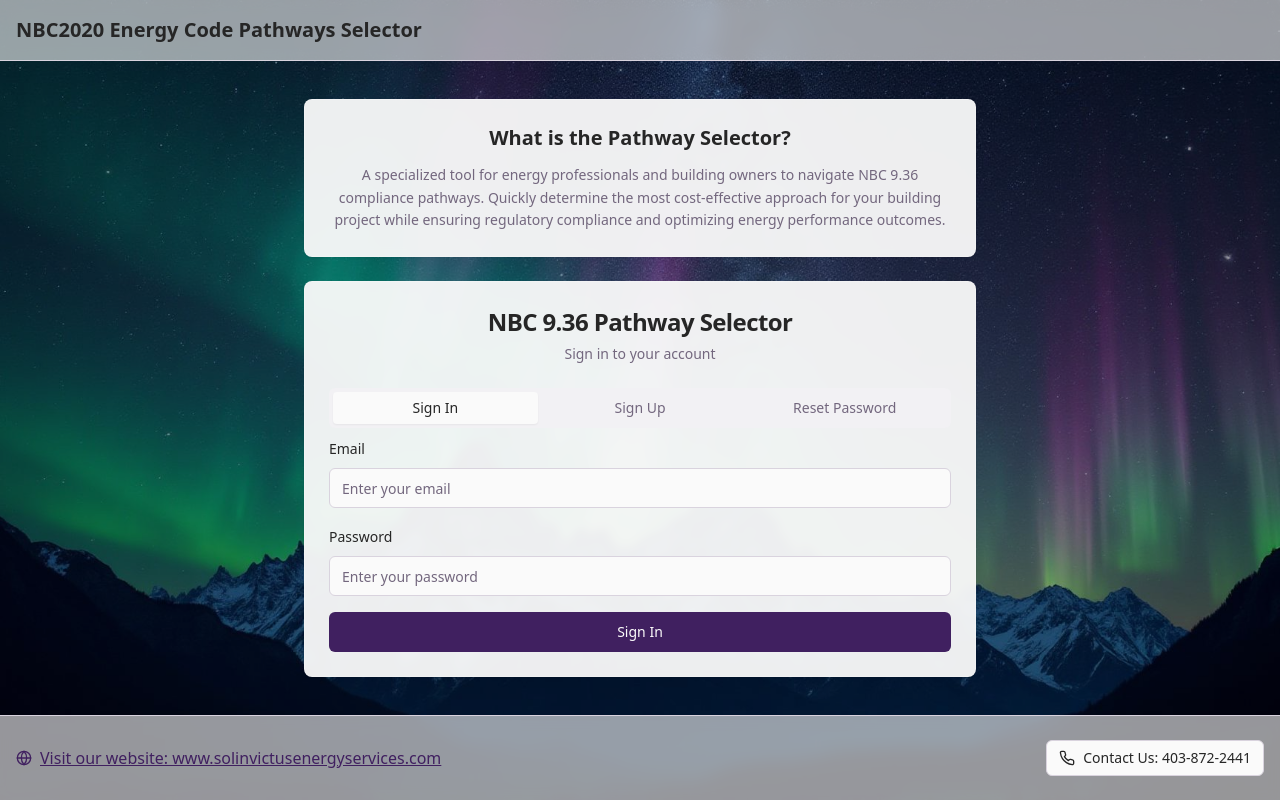
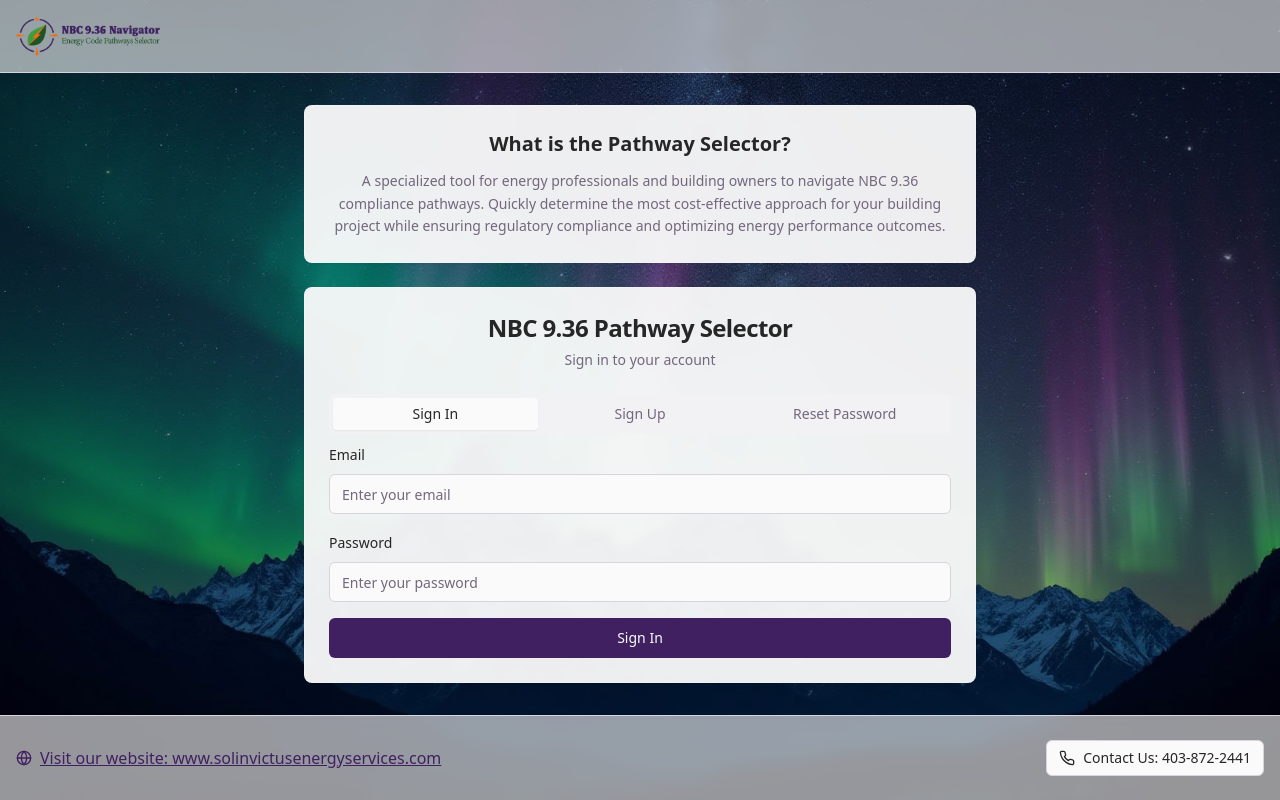
Before and after one commit to 908ai/pathways-chooser-fix, a React (Vite) app: page /login in a window 1280 px wide. Built offline with nearby package versions, Linux system fonts and the light colour scheme.

Commit message:
[dyad] Replace header text with logo - wrote 2 file(s) + extra files edited outside of Dyad

```diff
--- a/src/components/Header.tsx
+++ b/src/components/Header.tsx
@@ -12,6 +12,7 @@ import {
   DropdownMenuTrigger,
 } from "@/components/ui/dropdown-menu";
 import { Avatar, AvatarFallback } from "@/components/ui/avatar";
+import nbcLogo from '@/assets/NBC936-logo.png';
 
 interface HeaderProps {
   showSignOut?: boolean;
@@ -38,7 +39,7 @@ const Header = ({ showSignOut = false, onSignOut, pathwayInfo }: HeaderProps) =>
       <div className="container mx-auto px-4 py-4 flex justify-between items-center">
         <div className="flex items-center gap-4">
           <div>
-            <h1 className="text-xl font-semibold">NBC2020 Energy Code Pathways Selector</h1>
+            <img src={nbcLogo} alt="NBC 9.36 Navigator Logo" className="h-10" />
           </div>
           {pathwayInfo && (
             <div className="flex items-center gap-2">
```
Also changed, not shown: src/assets/NBC936-logo.png (added).
